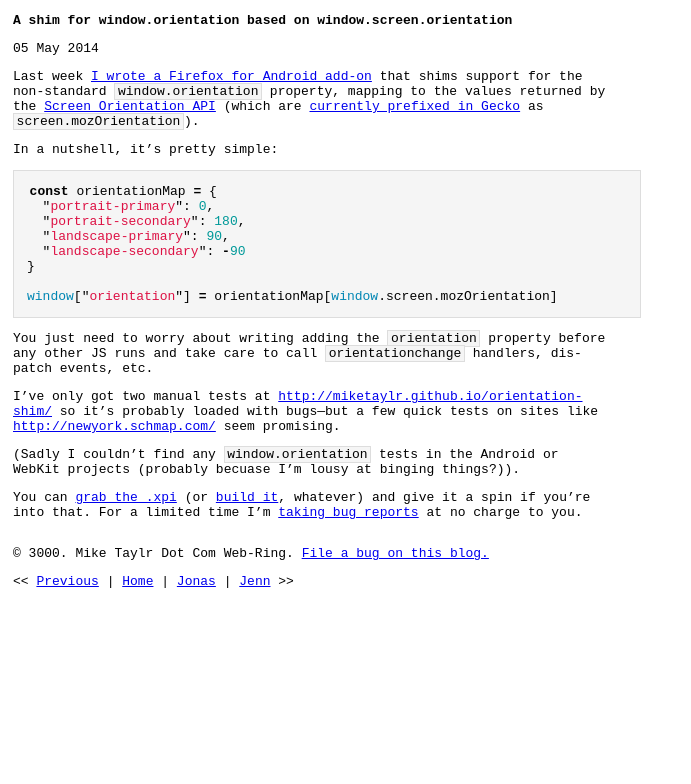
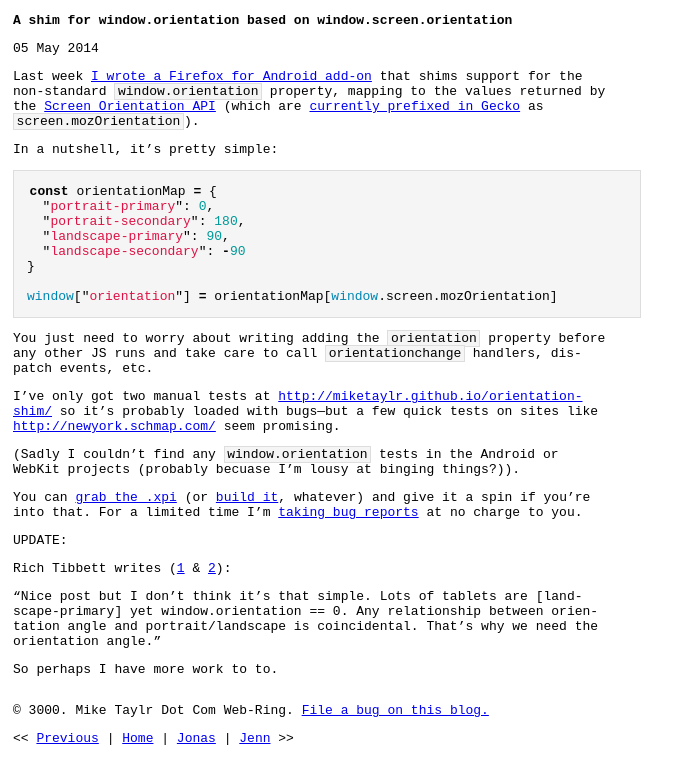
Before and after one commit to miketaylr/miketaylr.com-blog, a Jekyll site: the page built from _posts/2014-05-05-window-orientation-shim.md, in a window 1280 px wide. Shown: the top 784 px of the page, without its empty margins (0-691 px from the left). Built offline with Jekyll 4.4.1, drawn with Linux system fonts in a browser that asks for light colours; Markdown is read by kramdown in place of the engine named in the settings.

Commit message:
Notes from Rich.

```diff
--- a/_posts/2014-05-05-window-orientation-shim.md
+++ b/_posts/2014-05-05-window-orientation-shim.md
@@ -27,6 +27,14 @@ I've only got two manual tests at [http://miketaylr.github.io/orientation-shim/]
 
 You can [grab the .xpi][xpi] (or [build it][build], whatever) and give it a spin if you're into that. For a limited time I'm [taking bug reports][bugs] at no charge to you.
 
+UPDATE:
+
+Rich Tibbett writes ([1][1] & [2][2]):
+
+"Nice post but I don't think it's that simple. Lots of tablets are [landscape-primary] yet window.orientation == 0. Any relationship between orientation angle and portrait/landscape is coincidental. That's why we need the orientation angle."
+
+So perhaps I have more work to to.
+
 [tests]: http://miketaylr.github.io/orientation-shim/
 [spec]: http://www.w3.org/TR/screen-orientation/
 [prefix]: https://developer.mozilla.org/en-US/docs/Web/API/Screen.orientation#Notes
@@ -35,3 +43,5 @@ You can [grab the .xpi][xpi] (or [build it][build], whatever) and give it a spin
 [gh]: https://github.com/miketaylr/orientation-shim
 [schmap]: http://newyork.schmap.com/
 [bugs]: https://github.com/miketaylr/orientation-shim/issues
+[1]: https://twitter.com/richtibbett/status/463370882560565248
+[2]: https://twitter.com/richtibbett/status/463371309838528512
```
